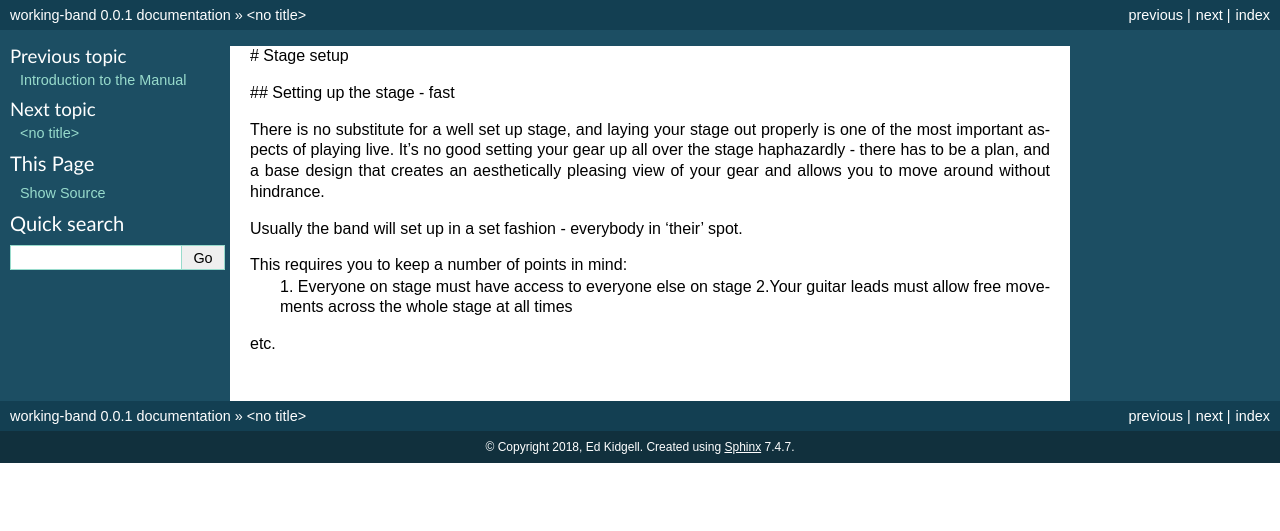
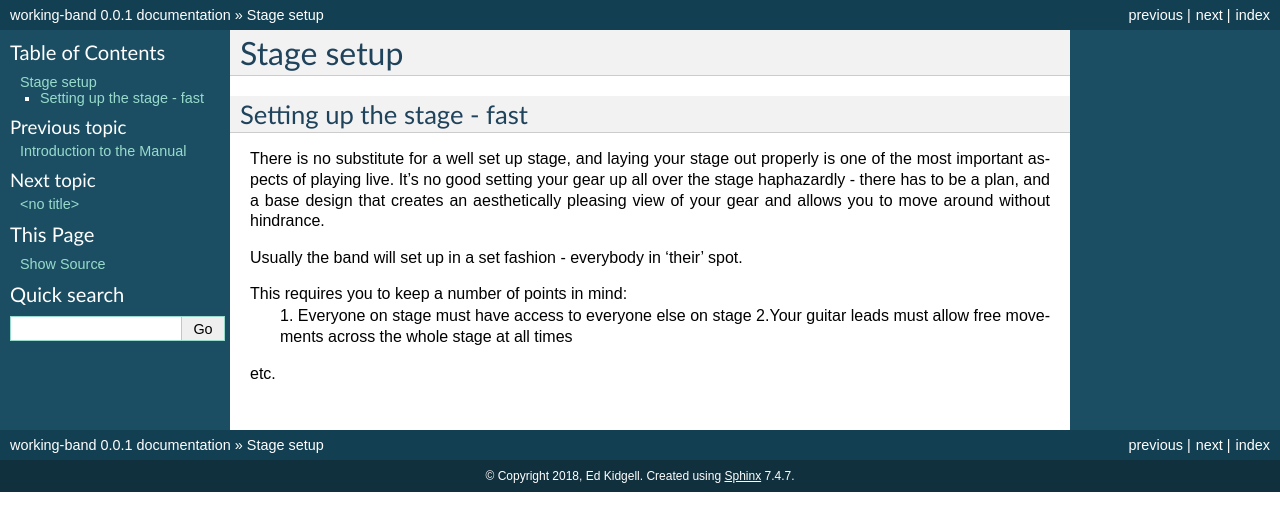
Before and after one commit to flakjakk/working-band, a Sphinx documentation site: the page built from docs/source/stagesetup.rst, in a window 1280 px wide. Shown: the top 531 px of the page. Built offline with Sphinx 7.4.7, drawn with Linux system fonts in a browser that asks for light colours.

Commit message:
Update stagesetup.rst

```diff
--- a/docs/source/stagesetup.rst
+++ b/docs/source/stagesetup.rst
@@ -1,6 +1,8 @@
-# Stage setup
+Stage setup
+-----------
 
-## Setting up the stage - fast
+Setting up the stage - fast
+^^^^^^^^^^^^^^^^^^^^^^^^^^^
 
 There is no substitute for a well set up stage, and laying your stage out properly is one of the most important aspects of playing live. It's no good setting your gear up all over the stage haphazardly - there has to be a plan, and a base design that creates an aesthetically pleasing view of your gear and allows you to move around without hindrance.
 
```
